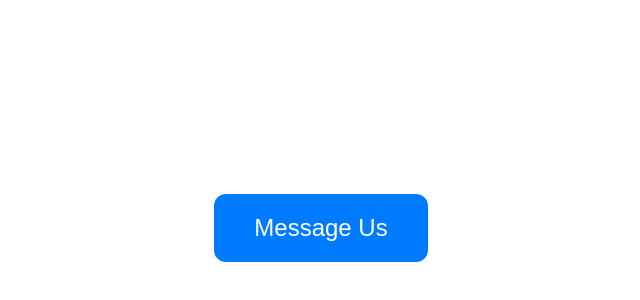
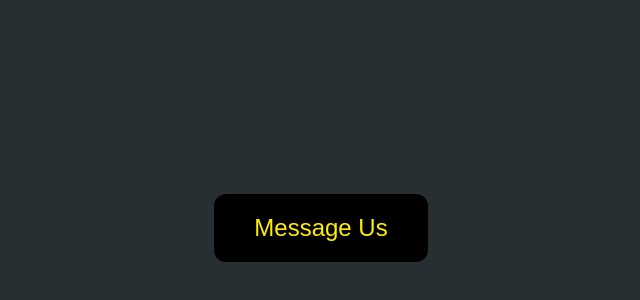
Before and after one commit to pjaesquire-hub/MessagingTest, a plain HTML site: page index.html in a window 1280 px wide. Shown: the part 172-472 px from the top of the page, without its empty margins (319-959 px from the left). Drawn offline with Linux system fonts and the light colour scheme.

Commit message:
updated colour

```diff
--- a/style.css
+++ b/style.css
@@ -4,6 +4,7 @@ body {
     align-items: center;
     height: 100vh;
     margin: 0;
+    background-color: #272f33;
 }
 
 .openChatBtn {
@@ -12,7 +13,7 @@ body {
     font-size: 24px !important;    /* makes text larger */
     border-radius: 12px;
     cursor: pointer;
-    background-color: #007bff;  /* optional, makes it visible */
-    color: white;
+    background-color: #000000;  /* optional, makes it visible */
+    color: rgb(255, 238, 0);
     border: none;
 }
```
